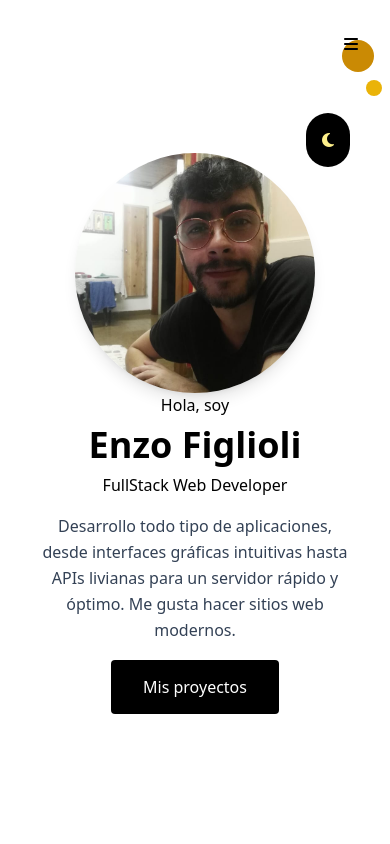
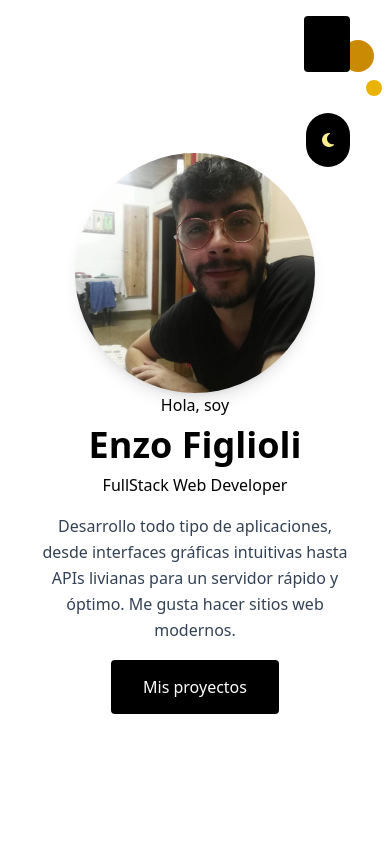
Before and after one commit to EnzoFiglioli/portfolio, a React (Vite) app: page / in a window 390 px wide. Shown: the top 844 px of the page. Built offline with nearby package versions, Linux system fonts and the light colour scheme.

Commit message:
favico agregado

```diff
--- a/index.html
+++ b/index.html
@@ -2,14 +2,14 @@
 <html lang="en">
   <head>
     <meta charset="UTF-8" />
-    <link rel="icon" type="image/svg+xml" href="/vite.svg" />
+    <link rel="icon" type="image/svg+xml" href="./public/icono.png" />
     <meta name="viewport" content="width=device-width, initial-scale=1.0" />
     <script src="https://cdn.tailwindcss.com"></script>
     <link rel="preconnect" href="https://fonts.googleapis.com">
     <link rel="preconnect" href="https://fonts.gstatic.com" crossorigin>
     <script src="https://kit.fontawesome.com/0c273bd24b.js" crossorigin="anonymous"></script>
     <link href="https://fonts.googleapis.com/css2?family=Rubik:ital,wght@0,300..900;1,300..900&display=swap" rel="stylesheet">
-    <title>Enzo Figlioli 💼 Portafolio</title>
+    <title>Enzo Figlioli </title>
   </head>
   <body class="dark:bg-stone-900 dark:text-white text-black md:flex-col md:justify-center md:items-center max-w-screen">
     <div id="root"></div>
--- a/src/App.tsx
+++ b/src/App.tsx
@@ -45,7 +45,7 @@ const Index = () => {
       {/* Main Content */}
       <div className="flex-1 flex flex-col relative">
         {/* Toggle Button for Mobile */}
-        <div className="lg:hidden p-4 fixed top-4 right-4 z-30">
+        <div className="lg:hidden p-4 fixed top-4 right-10 z-30 bg-black rounded">
           <button onClick={toggleMenu} className="text-black dark:text-white">
             <i className={`fas ${isMenuOpen ? "fa-times" : "fa-bars"}`}></i>
           </button>
```
Also changed, not shown: public/icono.png (added).
